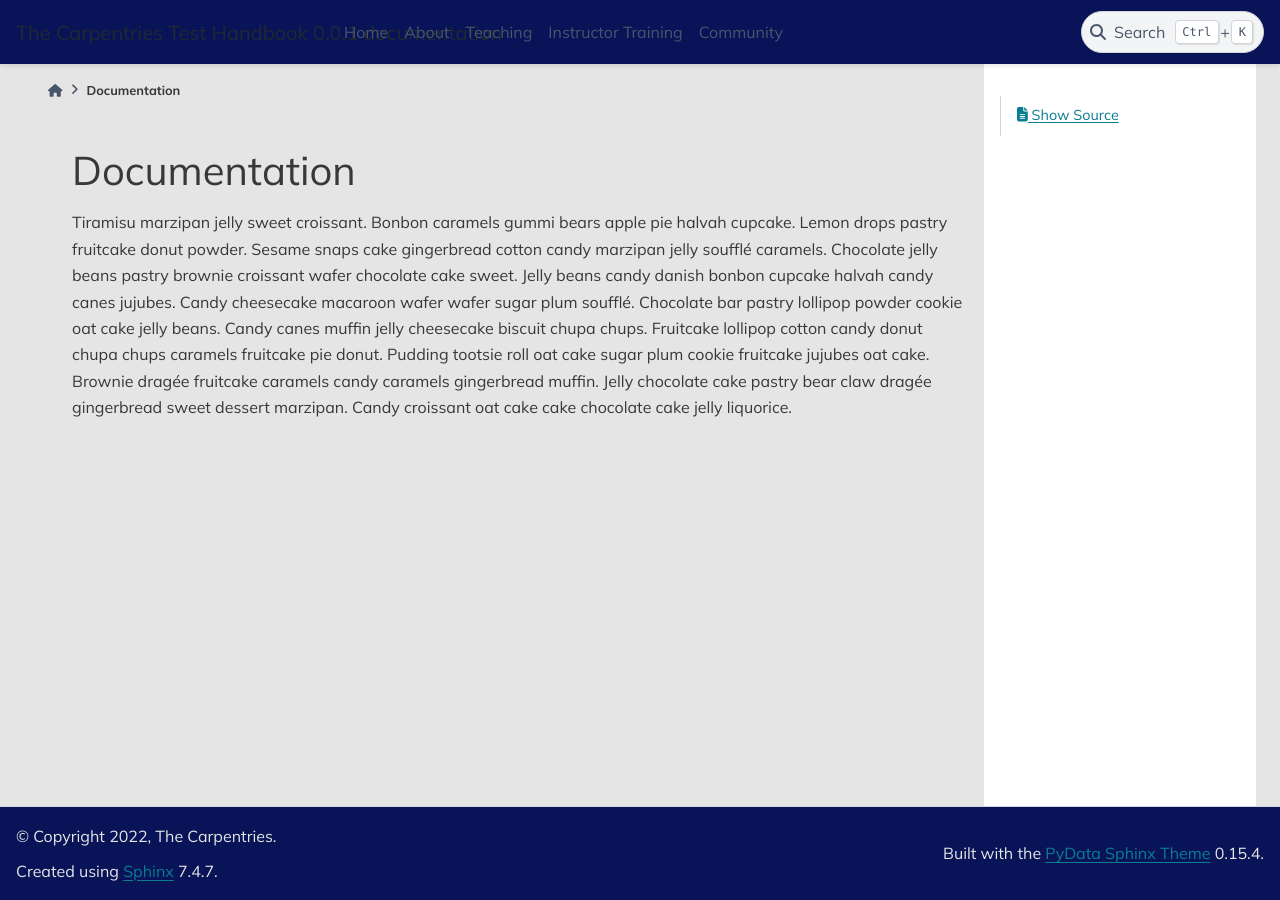
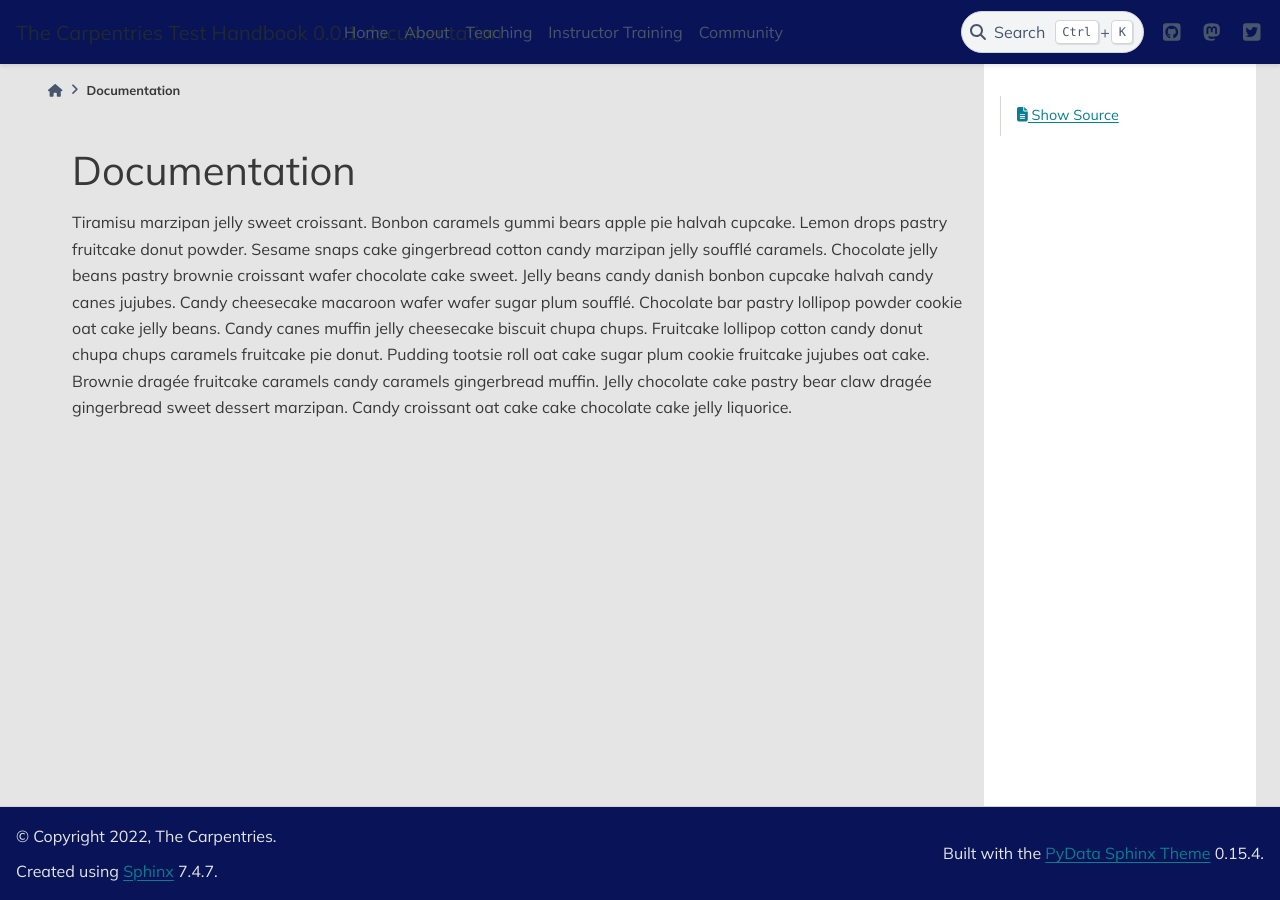
Before and after one commit to carpentries/docs.carpentries.org, a Sphinx documentation site: the page built from source/docs.md, in a window 1280 px wide. Built offline with Sphinx 7.4.7 and the PyData theme 0.15.4, drawn with Linux system fonts in a browser that asks for light colours.

Commit message:
add social media icons

```diff
--- a/source/conf.py
+++ b/source/conf.py
@@ -56,7 +56,32 @@ html_theme = 'pydata_sphinx_theme'
 html_context = {"default_mode": "light"}
 
 html_theme_options = {
-    "navbar_end" : ['navbar-icon-links', ]
+        "icon_links": [
+        {
+            "name": "GitHub",
+            "url": "https://github.com/carpentries/",
+            "icon": "fab fa-github-square",
+            "type": "fontawesome",
+        },
+        {
+            "name": "Mastodon",
+            "url": "https://fosstodon.org/@thecarpentries",
+            "icon": "fab fa-mastodon",
+            "type": "fontawesome",
+        },
+        {
+            "name": "Twitter",
+            "url": "https://twitter.com/thecarpentries",
+            "icon": "fab fa-twitter-square",
+            # The default for `type` is `fontawesome` so it is not actually required in any of the above examples as it is shown here
+        },
+    ],
+
+    "navbar_end" : ['navbar-icon-links', ],
+
+
+
+
 }
 
 # Add any paths that contain custom static files (such as style sheets) here,
```
